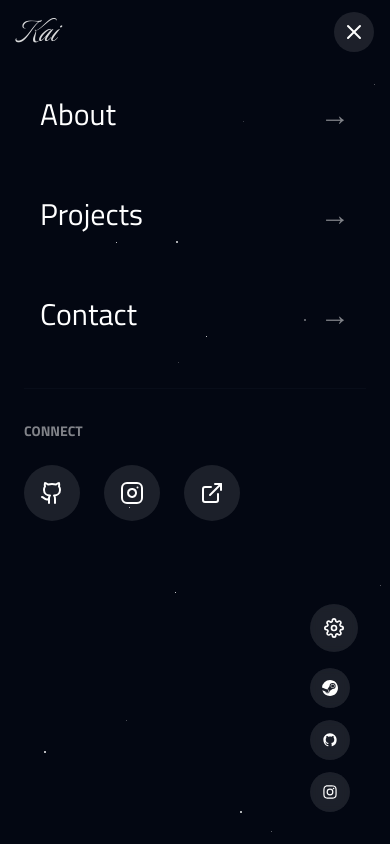
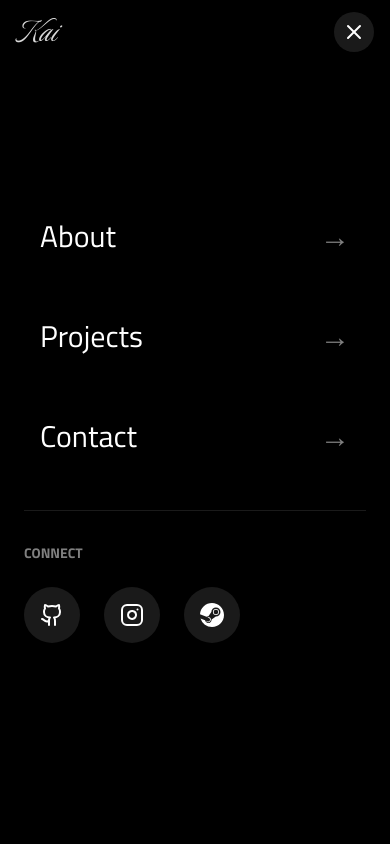
Before and after one commit to Kaiyuanli7/Personal-Website, a Next.js app: page /about in a window 390 px wide. Both pictures are taken after a click on the button "Toggle mobile menu". Shown: the part 1211-2055 px from the top of the page. Built offline with nearby package versions, Linux system fonts and the light colour scheme.

Commit message:
mobile optimization v4

```diff
--- a/components/layout/Navigation.tsx
+++ b/components/layout/Navigation.tsx
@@ -78,17 +78,19 @@ export default function Navigation() {
   const menuVariants = {
     closed: {
       opacity: 0,
+      height: 0,
       transition: {
-        duration: 0.4,
-        ease: "easeInOut",
+        height: { duration: 0.4, ease: [0.33, 1, 0.68, 1] },
+        opacity: { duration: 0.3 },
         when: "afterChildren"
       }
     },
     open: {
       opacity: 1,
+      height: "100vh",
       transition: {
-        duration: 0.4,
-        ease: "easeInOut",
+        height: { duration: 0.4, ease: [0.33, 1, 0.68, 1] },
+        opacity: { duration: 0.3 },
         when: "beforeChildren",
         staggerChildren: 0.1
       }
@@ -99,7 +101,7 @@ export default function Navigation() {
   const linkVariants = {
     closed: {
       opacity: 0,
-      y: 20,
+      y: -20,
       transition: {
         duration: 0.2
       }
@@ -202,55 +204,37 @@ export default function Navigation() {
         <AnimatePresence>
           {isMobileMenuOpen && (
             <motion.div
-              className="fixed inset-0 md:hidden z-50 flex flex-col"
+              className="fixed inset-x-0 top-0 md:hidden z-50 flex flex-col origin-top overflow-hidden"
               initial="closed"
               animate="open"
               exit="closed"
               variants={menuVariants}
             >
-              {/* Solid Background */}
-              <motion.div
-                className={`absolute inset-0 ${
-                  isOnDarkBackground
-                    ? 'bg-gray-950'
-                    : 'bg-gray-100'
-                }`}
-                initial={{ opacity: 0 }}
-                animate={{ opacity: 1 }}
-                exit={{ opacity: 0 }}
-                transition={{ duration: 0.3 }}
-              />
+              {/* Solid Black Background */}
+              <div className="absolute inset-0 bg-black" />
 
               {/* Content Container */}
-              <div className="relative flex-1 flex flex-col items-center justify-center px-6 py-10">
+              <div className="relative flex-1 flex flex-col items-center justify-center px-6 py-10 overflow-auto">
                 <div className="w-full max-w-md space-y-10 py-10">
                   {/* Main Navigation Links */}
                   <motion.div className="space-y-8" variants={linkVariants}>
                     <Link
                       href="/about"
-                      className={`group flex items-center justify-between w-full px-4 py-4 rounded-xl text-3xl font-medium ${
-                        isOnDarkBackground ? 'text-white' : 'text-gray-800'
-                      } hover:scale-105 transition-all duration-300`}
+                      className="group flex items-center justify-between w-full px-4 py-4 rounded-xl text-3xl font-medium text-white hover:scale-105 transition-all duration-300"
                       onClick={() => setIsMobileMenuOpen(false)}
                     >
                       <span>About</span>
-                      <span className={`transform group-hover:translate-x-1 transition-transform ${
-                        isOnDarkBackground ? 'text-white/50' : 'text-gray-500'
-                      }`}>→</span>
+                      <span className="transform group-hover:translate-x-1 transition-transform text-white/50">→</span>
                     </Link>
 
                     <motion.div variants={linkVariants}>
                       <Link
                         href="/projects"
-                        className={`group flex items-center justify-between w-full px-4 py-4 rounded-xl text-3xl font-medium ${
-                          isOnDarkBackground ? 'text-white' : 'text-gray-800'
-                        } hover:scale-105 transition-all duration-300`}
+                        className="group flex items-center justify-between w-full px-4 py-4 rounded-xl text-3xl font-medium text-white hover:scale-105 transition-all duration-300"
                         onClick={() => setIsMobileMenuOpen(false)}
                       >
                         <span>Projects</span>
-                        <span className={`transform group-hover:translate-x-1 transition-transform ${
-                          isOnDarkBackground ? 'text-white/50' : 'text-gray-500'
-                        }`}>→</span>
+                        <span className="transform group-hover:translate-x-1 transition-transform text-white/50">→</span>
                       </Link>
                     </motion.div>
 
@@ -260,37 +244,27 @@ export default function Navigation() {
                           openContact();
                           setIsMobileMenuOpen(false);
                         }}
-                        className={`group flex items-center justify-between w-full px-4 py-4 rounded-xl text-3xl font-medium ${
-                          isOnDarkBackground ? 'text-white' : 'text-gray-800'
-                        } hover:scale-105 transition-all duration-300`}
+                        className="group flex items-center justify-between w-full px-4 py-4 rounded-xl text-3xl font-medium text-white hover:scale-105 transition-all duration-300"
                       >
                         <span>Contact</span>
-                        <span className={`transform group-hover:translate-x-1 transition-transform ${
-                          isOnDarkBackground ? 'text-white/50' : 'text-gray-500'
-                        }`}>→</span>
+                        <span className="transform group-hover:translate-x-1 transition-transform text-white/50">→</span>
                       </button>
                     </motion.div>
                   </motion.div>
 
                   {/* Social Links */}
                   <motion.div
-                    className="pt-8 border-t border-gray-800/20 space-y-4"
+                    className="pt-8 border-t border-white/10 space-y-4"
                     variants={linkVariants}
                   >
-                    <h3 className={`text-sm uppercase font-bold mb-6 ${
-                      isOnDarkBackground ? 'text-white/50' : 'text-gray-500'
-                    }`}>Connect</h3>
+                    <h3 className="text-sm uppercase font-bold mb-6 text-white/50">Connect</h3>
 
                     <div className="flex gap-6">
                       <a
                         href="https://github.com/Kaiyuanli7"
                         target="_blank"
                         rel="noopener noreferrer"
-                        className={`p-4 rounded-full ${
-                          isOnDarkBackground
-                            ? 'bg-white/10 text-white hover:bg-white/20'
-                            : 'bg-black/10 text-gray-700 hover:bg-black/20'
-                        } transition-all duration-300 hover:scale-110`}
+                        className="p-4 rounded-full bg-white/10 text-white hover:bg-white/20 transition-all duration-300 hover:scale-110"
                         aria-label="GitHub Profile"
                       >
                         <Github size={24} />
@@ -300,11 +274,7 @@ export default function Navigation() {
                         href="https://www.instagram.com/kaiyuansz/"
                         target="_blank"
                         rel="noopener noreferrer"
-                        className={`p-4 rounded-full ${
-                          isOnDarkBackground
-                            ? 'bg-white/10 text-white hover:bg-white/20'
-                            : 'bg-black/10 text-gray-700 hover:bg-black/20'
-                        } transition-all duration-300 hover:scale-110`}
+                        className="p-4 rounded-full bg-white/10 text-white hover:bg-white/20 transition-all duration-300 hover:scale-110"
                         aria-label="Instagram Profile"
                       >
                         <Instagram size={24} />
@@ -314,15 +284,22 @@ export default function Navigation() {
                         href="https://steamcommunity.com/profiles/76561199062478777/"
                         target="_blank"
                         rel="noopener noreferrer"
-                        className={`p-4 rounded-full ${
-                          isOnDarkBackground
-                            ? 'bg-white/10 text-white hover:bg-white/20'
-                            : 'bg-black/10 text-gray-700 hover:bg-black/20'
-                        } transition-all duration-300 hover:scale-110`}
+                        className="p-4 rounded-full bg-white/10 text-white hover:bg-white/20 transition-all duration-300 hover:scale-110"
                         aria-label="Steam Profile"
                       >
-                        <ExternalLink size={24} />
+                        <svg
+                          xmlns="http://www.w3.org/2000/svg"
+                          width="24"
+                          height="24"
+                          fill="currentColor"
+                          viewBox="0 0 16 16"
+                          className="bi bi-steam"
+                        >
+                          <path d="M.329 10.333A8.01 8.01 0 0 0 7.99 16C12.414 16 16 12.418 16 8s-3.586-8-8.009-8A8.006 8.006 0 0 0 0 7.468l.003.006 4.304 1.769A2.2 2.2 0 0 1 5.62 8.88l1.96-2.844-.001-.04a3.046 3.046 0 0 1 3.042-3.043 3.046 3.046 0 0 1 3.042 3.043 3.047 3.047 0 0 1-3.111 3.044l-2.804 2a2.223 2.223 0 0 1-3.075 2.11 2.22 2.22 0 0 1-1.312-1.568L.33 10.333Z"/>
+                          <path d="M4.868 12.683a1.715 1.715 0 0 0 1.318-3.165 1.7 1.7 0 0 0-1.263-.02l1.023.424a1.261 1.261 0 1 1-.97 2.33l-.99-.41a1.7 1.7 0 0 0 .882.84Zm3.726-6.687a2.03 2.03 0 0 0 2.027 2.029 2.03 2.03 0 0 0 2.027-2.029 2.03 2.03 0 0 0-2.027-2.027 2.03 2.03 0 0 0-2.027 2.027m2.03-1.527a1.524 1.524 0 1 1-.002 3.048 1.524 1.524 0 0 1 .002-3.048"/>
+                        </svg>
                       </a>
+
                     </div>
                   </motion.div>
                 </div>
--- a/components/sections/ContentSection.tsx
+++ b/components/sections/ContentSection.tsx
@@ -175,7 +175,7 @@ export default function ContentSection() {
                 transition={{ duration: 0.8 }}
               >
                 <motion.div
-                  className="flex flex-col"
+                  className="flex flex-col px-4 md:px-0"
                   style={{
                     y: useTransform(introBannerProgress, [0, 0.5], [0, -50])
                   }}
--- a/components/ui/SocialOverlay.tsx
+++ b/components/ui/SocialOverlay.tsx
@@ -9,69 +9,89 @@ import SettingsDropdown from './SettingsDropdown'
 export default function SocialOverlay() {
   const pathname = usePathname()
   const [isVisible, setIsVisible] = useState(false)
-  const [isMobile, setIsMobile] = useState(false)
+  const [isMobile, setIsMobile] = useState(true) // Default to mobile to prevent flash on load
 
   useEffect(() => {
-    // Check if device is mobile
+    // Simplified and more reliable mobile detection
     const checkMobile = () => {
-      setIsMobile(window.innerWidth <= 768)
+      const viewportWidth = Math.max(document.documentElement.clientWidth || 0, window.innerWidth || 0)
+      // More conservative threshold - consider anything under 992px as mobile
+      setIsMobile(viewportWidth < 992)
+
+      // For debugging
+      console.log('Device detection:', {
+        viewportWidth,
+        isMobileDevice: viewportWidth < 992
+      })
     }
 
-    // Show immediately on non-home pages
-    if (pathname !== '/') {
+    // Initial check before deciding to show
+    checkMobile()
+
+    // Show on non-home pages (but only after confirming desktop)
+    if (pathname !== '/' && !isMobile) {
       setIsVisible(true)
-      return
     }
 
     const handleScroll = () => {
-      const scrollPosition = window.scrollY
-      const viewportHeight = window.innerHeight
+      // Only calculate scroll if we're on desktop
+      if (!isMobile) {
+        const scrollPosition = window.scrollY
+        const viewportHeight = window.innerHeight
 
-      // On home page, show after 10% of viewport height is scrolled on mobile, 20% on desktop
-      if (pathname === '/') {
-        setIsVisible(scrollPosition > viewportHeight * (isMobile ? 0.1 : 0.2))
+        // On home page, show after 20% of viewport height is scrolled (desktop only)
+        if (pathname === '/') {
+          setIsVisible(scrollPosition > viewportHeight * 0.2)
+        }
       }
     }
-
-    // Initial checks
-    checkMobile()
-    handleScroll()
 
     // Event listeners
     window.addEventListener('scroll', handleScroll)
     window.addEventListener('resize', checkMobile)
 
+    // Recheck after events that might change viewport
+    window.addEventListener('orientationchange', () => {
+      // Allow time for orientation change to complete
+      setTimeout(checkMobile, 100)
+    })
+
     return () => {
       window.removeEventListener('scroll', handleScroll)
       window.removeEventListener('resize', checkMobile)
+      window.removeEventListener('orientationchange', checkMobile)
     }
-  }, [pathname, isMobile])
+  }, [pathname, isMobile]) // Add isMobile to dependency array
 
-  // Determine if social links should be visible
-  const shouldShowSocials = isVisible && !isMobile;
+  // DEBUG: Log rendering decisions
+  useEffect(() => {
+    console.log('SocialOverlay render state:', { isMobile, isVisible, pathname })
+  }, [isMobile, isVisible, pathname])
+
+  // Strictly do not render anything if on mobile
+  if (isMobile) {
+    console.log('Mobile device detected - SocialOverlay not rendering')
+    return null
+  }
 
   return (
     <motion.div
-      className={`fixed z-50 transition-all duration-500 ${
+      className={`fixed z-50 transition-all duration-500 bottom-8 right-8 flex flex-col gap-4 ${
         isVisible ? 'opacity-100 translate-y-0' : 'opacity-0 translate-y-full'
-      } ${
-        isMobile
-          ? 'bottom-4 right-4 flex flex-col gap-3'
-          : 'bottom-8 right-8 flex flex-col gap-4'
       }`}
       initial={false}
     >
-      {/* Always show settings dropdown on both mobile and desktop */}
+      {/* Settings dropdown */}
       <SettingsDropdown />
 
-      {/* Social Links - only visible on desktop */}
-      {shouldShowSocials && (
-        <div className="flex flex-col gap-3 md:gap-4">
+      {/* Social Links */}
+      {isVisible && (
+        <div className="flex flex-col gap-4">
           <Link
             href="https://steamcommunity.com/profiles/76561199062478777/"
             target="_blank"
             rel="noopener noreferrer"
-            className="w-10 h-10 md:w-12 md:h-12 bg-white/10 backdrop-blur-sm rounded-full flex items-center justify-center hover:bg-white/20 transition-all duration-300 hover:scale-110 active:scale-95"
+            className="w-12 h-12 bg-white/10 backdrop-blur-sm rounded-full flex items-center justify-center hover:bg-white/20 transition-all duration-300 hover:scale-110 active:scale-95"
             aria-label="Steam Profile"
           >
             <svg
@@ -79,7 +99,7 @@ export default function SocialOverlay() {
               width="16"
               height="16"
               fill="currentColor"
-              className="bi bi-steam text-white w-4 h-4 md:w-5 md:h-5"
+              className="bi bi-steam text-white w-5 h-5"
               viewBox="0 0 16 16"
             >
               <path d="M.329 10.333A8.01 8.01 0 0 0 7.99 16C12.414 16 16 12.418 16 8s-3.586-8-8.009-8A8.006 8.006 0 0 0 0 7.468l.003.006 4.304 1.769A2.2 2.2 0 0 1 5.62 8.88l1.96-2.844-.001-.04a3.046 3.046 0 0 1 3.042-3.043 3.046 3.046 0 0 1 3.042 3.043 3.047 3.047 0 0 1-3.111 3.044l-2.804 2a2.223 2.223 0 0 1-3.075 2.11 2.22 2.22 0 0 1-1.312-1.568L.33 10.333Z"/>
@@ -91,11 +111,11 @@ export default function SocialOverlay() {
             href="https://github.com/Kaiyuanli7"
             target="_blank"
             rel="noopener noreferrer"
-            className="w-10 h-10 md:w-12 md:h-12 bg-white/10 backdrop-blur-sm rounded-full flex items-center justify-center hover:bg-white/20 transition-all duration-300 hover:scale-110 active:scale-95"
+            className="w-12 h-12 bg-white/10 backdrop-blur-sm rounded-full flex items-center justify-center hover:bg-white/20 transition-all duration-300 hover:scale-110 active:scale-95"
             aria-label="GitHub Profile"
           >
             <svg
-              className="w-4 h-4 md:w-5 md:h-5 text-white"
+              className="w-5 h-5 text-white"
               fill="currentColor"
               viewBox="0 0 24 24"
               aria-hidden="true"
@@ -112,11 +132,11 @@ export default function SocialOverlay() {
             href="https://www.instagram.com/kaiyuansz/"
             target="_blank"
             rel="noopener noreferrer"
-            className="w-10 h-10 md:w-12 md:h-12 bg-white/10 backdrop-blur-sm rounded-full flex items-center justify-center hover:bg-white/20 transition-all duration-300 hover:scale-110 active:scale-95"
+            className="w-12 h-12 bg-white/10 backdrop-blur-sm rounded-full flex items-center justify-center hover:bg-white/20 transition-all duration-300 hover:scale-110 active:scale-95"
             aria-label="Instagram Profile"
           >
             <svg
-              className="w-4 h-4 md:w-5 md:h-5 text-white"
+              className="w-5 h-5 text-white"
               fill="currentColor"
               viewBox="0 0 24 24"
               aria-hidden="true"
--- a/components/ui/StarsBackground.tsx
+++ b/components/ui/StarsBackground.tsx
@@ -1,22 +1,62 @@
 'use client'
 
-import { useEffect, useRef } from 'react'
-import { motion, useScroll, useTransform } from 'framer-motion'
+import { useEffect, useRef, useState } from 'react'
+import { motion } from 'framer-motion'
 
 export default function StarsBackground() {
   const starsRef = useRef<HTMLDivElement>(null)
-  const { scrollYProgress } = useScroll()
+  const [dimensions, setDimensions] = useState({ width: 0, height: 0 })
 
   useEffect(() => {
     if (!starsRef.current) return
+
+    // Get initial dimensions
+    const updateDimensions = () => {
+      const { width, height } = document.body.getBoundingClientRect()
+      setDimensions({ width, height })
+    }
+
+    // Initial update
+    updateDimensions()
+
+    // Listen to resize events
+    window.addEventListener('resize', updateDimensions)
+
+    return () => {
+      window.removeEventListener('resize', updateDimensions)
+    }
+  }, [])
+
+  useEffect(() => {
+    if (!starsRef.current || dimensions.width === 0) return
+
+    // Clear previous stars
+    while (starsRef.current.firstChild) {
+      starsRef.current.removeChild(starsRef.current.firstChild)
+    }
 
     const createStar = (size: number = 1, opacity: number = 0.5) => {
       const star = document.createElement('div')
       star.className = 'absolute bg-white rounded-full'
       star.style.width = `${size}px`
       star.style.height = `${size}px`
-      star.style.left = `${Math.random() * 100}%`
-      star.style.top = `${Math.random() * 100}%`
+
+      // Calculate positions based on viewport width and window.innerHeight
+      // This ensures consistent density regardless of page length
+      const viewportWidth = Math.max(document.documentElement.clientWidth, window.innerWidth || 0)
+      const viewHeight = window.innerHeight
+
+      // Calculate position to ensure stars cover the visible area and a bit beyond
+      // Use Math.random() * viewportWidth for x-position to ensure consistent horizontal spacing
+      star.style.left = `${Math.random() * viewportWidth}px`
+
+      // For y-position, calculate a position relative to the viewport height,
+      // repeating stars at regular intervals throughout the page
+      const totalRows = Math.ceil(dimensions.height / viewHeight)
+      const rowHeight = viewHeight / 40 // 40 stars per viewport height
+      const row = Math.floor(Math.random() * 40 * totalRows)
+      star.style.top = `${row * rowHeight}px`
+
       star.style.opacity = `${Math.random() * opacity + 0.2}`
 
       // Add a subtle twinkle animation to some stars
@@ -32,10 +72,13 @@ export default function StarsBackground() {
       star.className = 'absolute rounded-full'
       star.style.width = `${Math.random() * 3 + 1}px`
       star.style.height = `${Math.random() * 60 + 20}px`
-      star.style.left = `${Math.random() * 100}%`
-      star.style.top = `${Math.random() * 100}%`
+
+      // Position shooting stars throughout the page height
+      const viewportWidth = Math.max(document.documentElement.clientWidth, window.innerWidth || 0)
+      star.style.left = `${Math.random() * viewportWidth}px`
+      star.style.top = `${Math.random() * dimensions.height}px`
+
       star.style.transform = `rotate(${Math.random() * 60 - 30}deg)`
-      // Add glowing effect
       star.style.background = 'linear-gradient(90deg, transparent, #fff, transparent)'
       star.style.boxShadow = '0 0 10px #fff, 0 0 20px #fff, 0 0 30px #fff'
 
@@ -47,11 +90,27 @@ export default function StarsBackground() {
       return star
     }
 
-    // Create layers of stars with reduced counts for better performance
-    const distantStars = Array.from({ length: 80 }, () => createStar(0.8, 0.3))
-    const backgroundStars = Array.from({ length: 60 }, () => createStar(1.2, 0.6))
-    const foregroundStars = Array.from({ length: 40 }, () => createStar(2, 0.9))
-    const shootingStars = Array.from({ length: 15 }, createShootingStar)
+    // Calculate how many stars to generate based on viewport dimensions
+    // This ensures consistent density across different screen sizes
+    const viewportArea = window.innerWidth * window.innerHeight
+    const starsPerSquarePx = 180 / (1920 * 1080) // Base density (180 stars for a 1080p viewport)
+
+    const totalStars = Math.floor(viewportArea * starsPerSquarePx)
+
+    // Distribute stars by size/distance
+    const distantCount = Math.floor(totalStars * 0.4)
+    const backgroundCount = Math.floor(totalStars * 0.4)
+    const foregroundCount = Math.floor(totalStars * 0.2)
+
+    // Calculate shooting stars based on page height
+    // More shooting stars for longer pages, but cap the maximum
+    const shootingStarCount = Math.min(15, Math.max(5, Math.floor(dimensions.height / window.innerHeight * 5)))
+
+    // Create stars with different sizes for depth perception
+    const distantStars = Array.from({ length: distantCount }, () => createStar(0.8, 0.3))
+    const backgroundStars = Array.from({ length: backgroundCount }, () => createStar(1.2, 0.6))
+    const foregroundStars = Array.from({ length: foregroundCount }, () => createStar(2, 0.9))
+    const shootingStars = Array.from({ length: shootingStarCount }, createShootingStar)
 
     // Append all stars in order from background to foreground
     distantStars.forEach(star => starsRef.current?.appendChild(star))
@@ -83,77 +142,18 @@ export default function StarsBackground() {
     document.head.appendChild(style)
 
     return () => {
-      distantStars.forEach(star => star.remove())
-      backgroundStars.forEach(star => star.remove())
-      foregroundStars.forEach(star => star.remove())
-      shootingStars.forEach(star => star.remove())
+      while (starsRef.current?.firstChild) {
+        starsRef.current.removeChild(starsRef.current.firstChild)
+      }
       style.remove()
     }
-  }, [])
-
-  // Create transform values using framer-motion's built-in transforms for better performance
-  const distantY = useTransform(scrollYProgress, [0, 1], [0, 50])
-  const distantX = useTransform(scrollYProgress, [0, 1], [0, 20])
-  const backgroundY = useTransform(scrollYProgress, [0, 1], [0, 100])
-  const backgroundX = useTransform(scrollYProgress, [0, 1], [0, 50])
-  const foregroundY = useTransform(scrollYProgress, [0, 1], [0, 200])
-  const foregroundX = useTransform(scrollYProgress, [0, 1], [0, 100])
-
-  useEffect(() => {
-    if (!starsRef.current) return
-
-    // Select star layers
-    const distantStars = starsRef.current.querySelectorAll('div:nth-child(-n+80)')
-    const backgroundStars = starsRef.current.querySelectorAll('div:nth-child(n+81):nth-child(-n+140)')
-    const foregroundStars = starsRef.current.querySelectorAll('div:nth-child(n+141):nth-child(-n+180)')
-
-    const updateStars = () => {
-      const distantYValue = distantY.get()
-      const distantXValue = distantX.get()
-      const backgroundYValue = backgroundY.get()
-      const backgroundXValue = backgroundX.get()
-      const foregroundYValue = foregroundY.get()
-      const foregroundXValue = foregroundX.get()
-
-      // Distant stars (minimal movement)
-      distantStars.forEach((star, i) => {
-        const htmlStar = star as HTMLElement
-        const direction = i % 2 // Simplified: just two directions
-        const yOffset = distantYValue * (direction === 0 ? 1 : -1)
-        const xOffset = distantXValue * (i % 4 < 2 ? 1 : -1)
-        htmlStar.style.transform = `translate(${xOffset}px, ${yOffset}px)`
-      })
-
-      // Background stars (medium speed)
-      backgroundStars.forEach((star, i) => {
-        const htmlStar = star as HTMLElement
-        const direction = i % 2
-        const yOffset = backgroundYValue * (direction === 0 ? 1 : -1)
-        const xOffset = backgroundXValue * (i % 4 < 2 ? 1 : -1)
-        htmlStar.style.transform = `translate(${xOffset}px, ${yOffset}px)`
-      })
-
-      // Foreground stars (faster)
-      foregroundStars.forEach((star, i) => {
-        const htmlStar = star as HTMLElement
-        const direction = i % 2
-        const yOffset = foregroundYValue * (direction === 0 ? 1 : -1)
-        const xOffset = foregroundXValue * (i % 4 < 2 ? 1 : -1)
-        htmlStar.style.transform = `translate(${xOffset}px, ${yOffset}px)`
-      })
-    }
-
-    const unsubscribe = scrollYProgress.on('change', updateStars)
-
-    return () => {
-      unsubscribe()
-    }
-  }, [scrollYProgress, distantX, distantY, backgroundX, backgroundY, foregroundX, foregroundY])
+  }, [dimensions])
 
   return (
     <motion.div
       ref={starsRef}
-      className="absolute inset-0 z-0 overflow-hidden"
+      className="fixed inset-0 z-0 overflow-hidden pointer-events-none"
+      style={{ height: Math.max(dimensions.height, window.innerHeight) }}
       initial={{ opacity: 0 }}
       animate={{ opacity: 1 }}
       transition={{ duration: 1 }}
```
